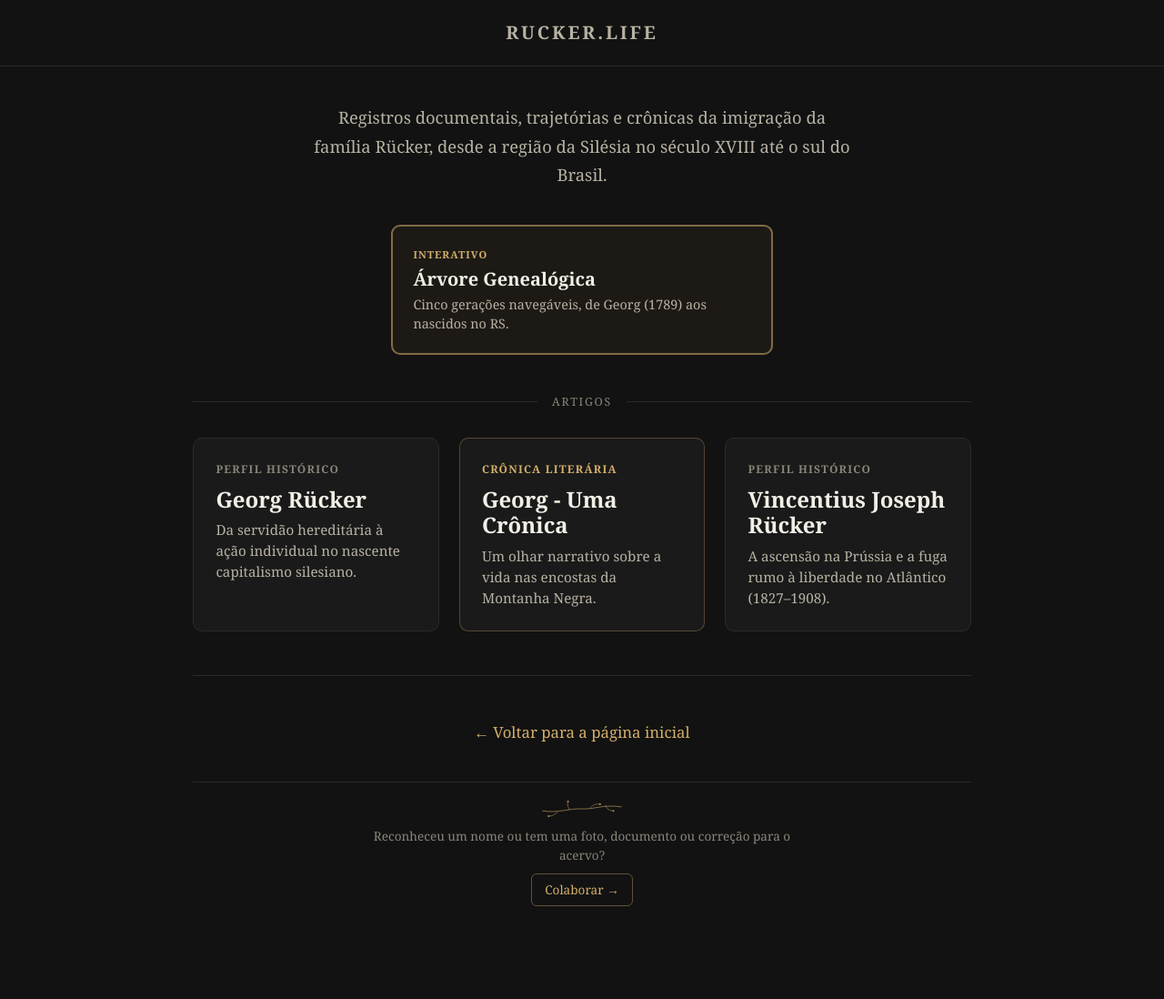
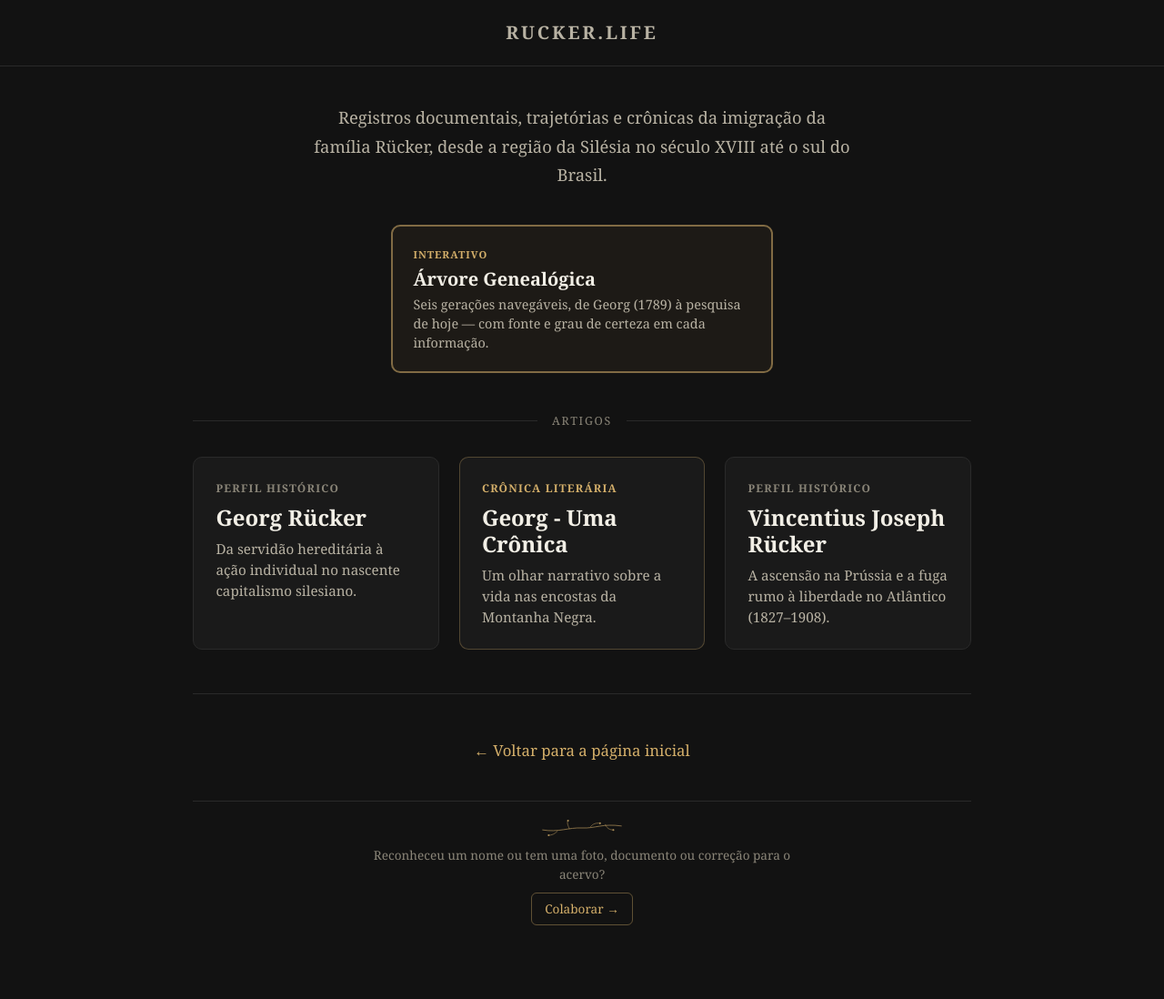
Before and after one commit to frucker-muss/frucker-muss.github.io, a Jekyll site: the page built from familia.html, in a window 1280 px wide. Shown: the whole page at 91% size. Built offline with Jekyll 4.4.1, drawn with Linux system fonts in a browser that asks for light colours.

Commit message:
Update familia.html

```diff
--- a/familia.html
+++ b/familia.html
@@ -54,7 +54,7 @@ title: "Família Rücker"
   <a href="{{ '/familia/arvore.html' | relative_url }}" class="card" style="padding: 1.3rem 1.4rem; text-align: left; justify-content: flex-start; border: 2px solid rgba(212, 175, 106, 0.55); background-color: rgba(212, 175, 106, 0.06); min-height: auto;">
     <span style="font-size: 0.7rem; color: #d4af6a; text-transform: uppercase; letter-spacing: 0.09em; margin-bottom: 0.35rem; display: block; font-weight: bold;">Interativo</span>
     <h3 style="margin-bottom: 0.4rem; font-size: 1.25rem; border: none;">Árvore Genealógica</h3>
-    <p style="font-size: 0.9rem; line-height: 1.45;">Cinco gerações navegáveis, de Georg (1789) aos nascidos no RS.</p>
+    <p style="font-size: 0.9rem; line-height: 1.45;">Seis gerações navegáveis, de Georg (1789) à pesquisa de hoje — com fonte e grau de certeza em cada informação.</p>
   </a>
 
 </div>
```
